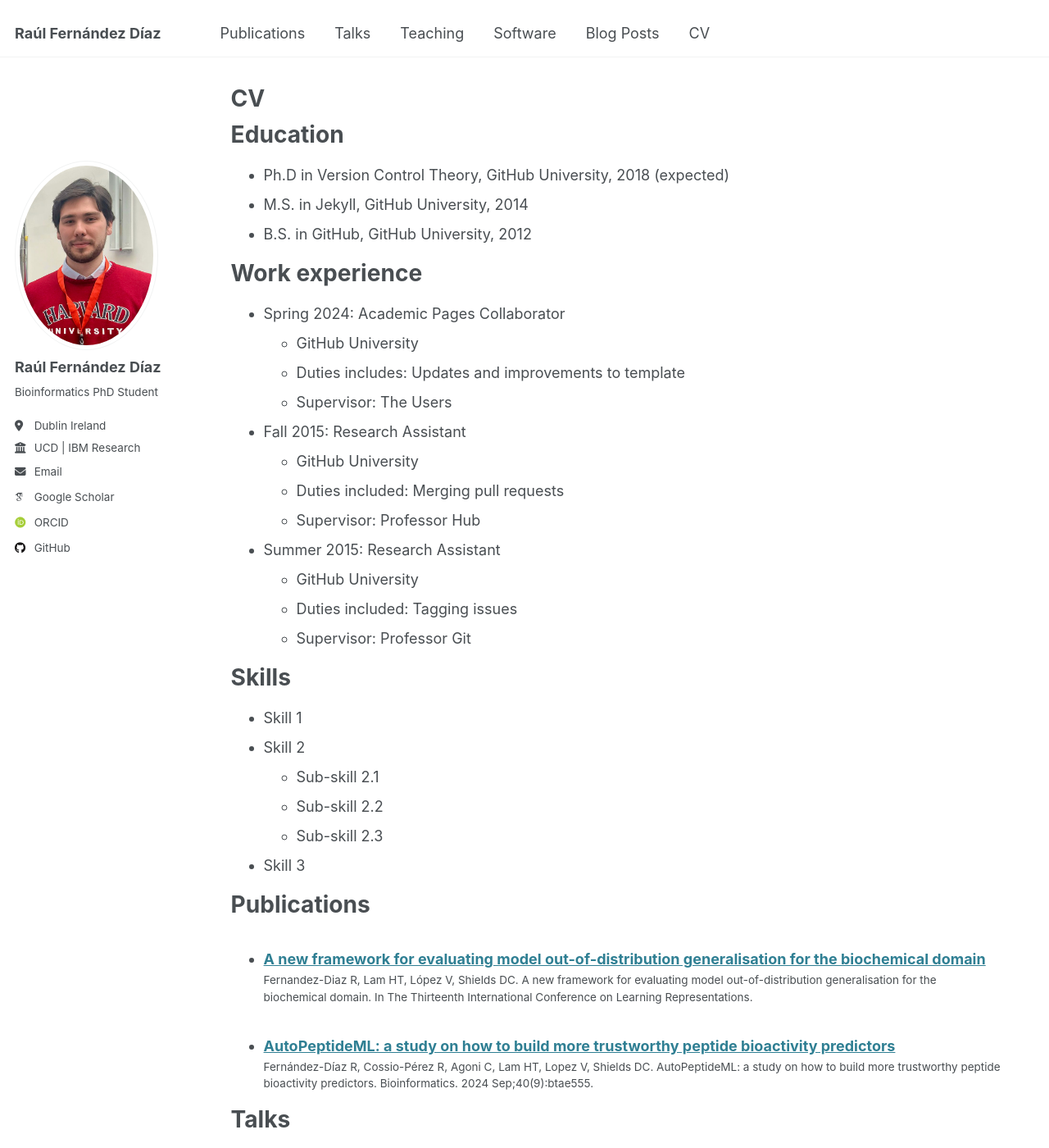
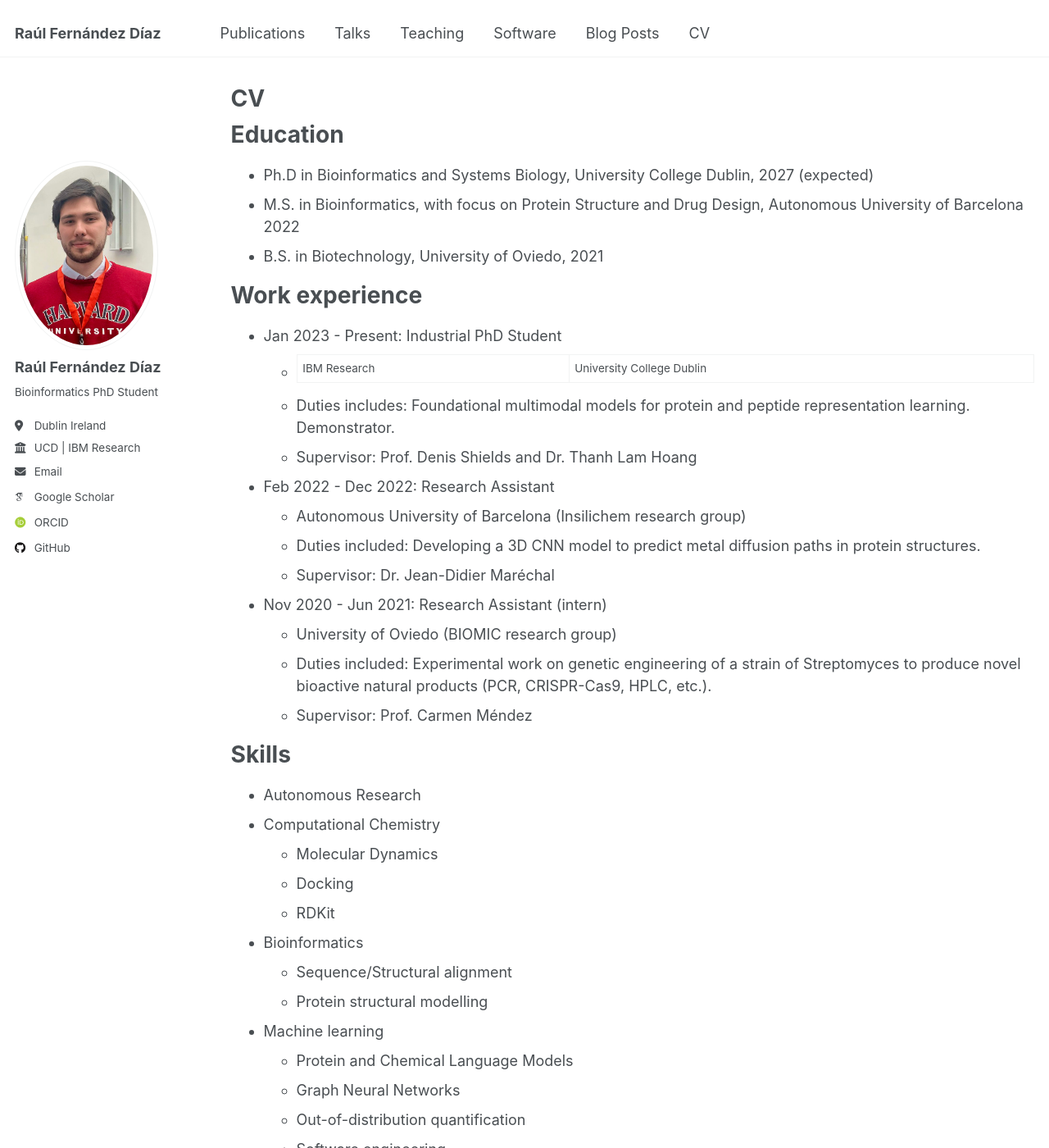
Before and after one commit to RaulFD-creator/RaulFD-creator.github.io, a Jekyll site: the page built from _pages/cv.md, in a window 1280 px wide and 1400 px high. Shown: the whole window at 82% size. Built offline with Jekyll 4.4.1, drawn with Linux system fonts in a browser that asks for light colours; some web fonts are replaced.

Commit message:
🛠️ Update CV

```diff
--- a/_pages/cv.md
+++ b/_pages/cv.md
@@ -11,35 +11,42 @@ redirect_from:
 
 Education
 ======
-* Ph.D in Version Control Theory, GitHub University, 2018 (expected)
-* M.S. in Jekyll, GitHub University, 2014
-* B.S. in GitHub, GitHub University, 2012
+* Ph.D in Bioinformatics and Systems Biology, University College Dublin, 2027 (expected)
+* M.S. in Bioinformatics, with focus on Protein Structure and Drug Design, Autonomous University of Barcelona 2022
+* B.S. in Biotechnology, University of Oviedo, 2021
 
 Work experience
 ======
-* Spring 2024: Academic Pages Collaborator
-  * GitHub University
-  * Duties includes: Updates and improvements to template
-  * Supervisor: The Users
+* Jan 2023 - Present: Industrial PhD Student
+  * IBM Research | University College Dublin
+  * Duties includes: Foundational multimodal models for protein and peptide representation learning. Demonstrator.
+  * Supervisor: Prof. Denis Shields and Dr. Thanh Lam Hoang
 
-* Fall 2015: Research Assistant
-  * GitHub University
-  * Duties included: Merging pull requests
-  * Supervisor: Professor Hub
+* Feb 2022 - Dec 2022: Research Assistant
+  * Autonomous University of Barcelona (Insilichem research group)
+  * Duties included: Developing a 3D CNN model to predict metal diffusion paths in protein structures.
+  * Supervisor: Dr. Jean-Didier Maréchal
 
-* Summer 2015: Research Assistant
-  * GitHub University
-  * Duties included: Tagging issues
-  * Supervisor: Professor Git
+* Nov 2020 - Jun 2021: Research Assistant (intern)
+  * University of Oviedo (BIOMIC research group)
+  * Duties included: Experimental work on genetic engineering of a strain of Streptomyces to produce novel bioactive natural products (PCR, CRISPR-Cas9, HPLC, etc.).
+  * Supervisor: Prof. Carmen Méndez
 
 Skills
 ======
-* Skill 1
-* Skill 2
-  * Sub-skill 2.1
-  * Sub-skill 2.2
-  * Sub-skill 2.3
-* Skill 3
+* Autonomous Research
+* Computational Chemistry
+  * Molecular Dynamics
+  * Docking
+  * RDKit
+* Bioinformatics
+  * Sequence/Structural alignment
+  * Protein structural modelling
+* Machine learning
+  * Protein and Chemical Language Models
+  * Graph Neural Networks
+  * Out-of-distribution quantification
+  * Software engineering
 
 Publications
 ======
```
